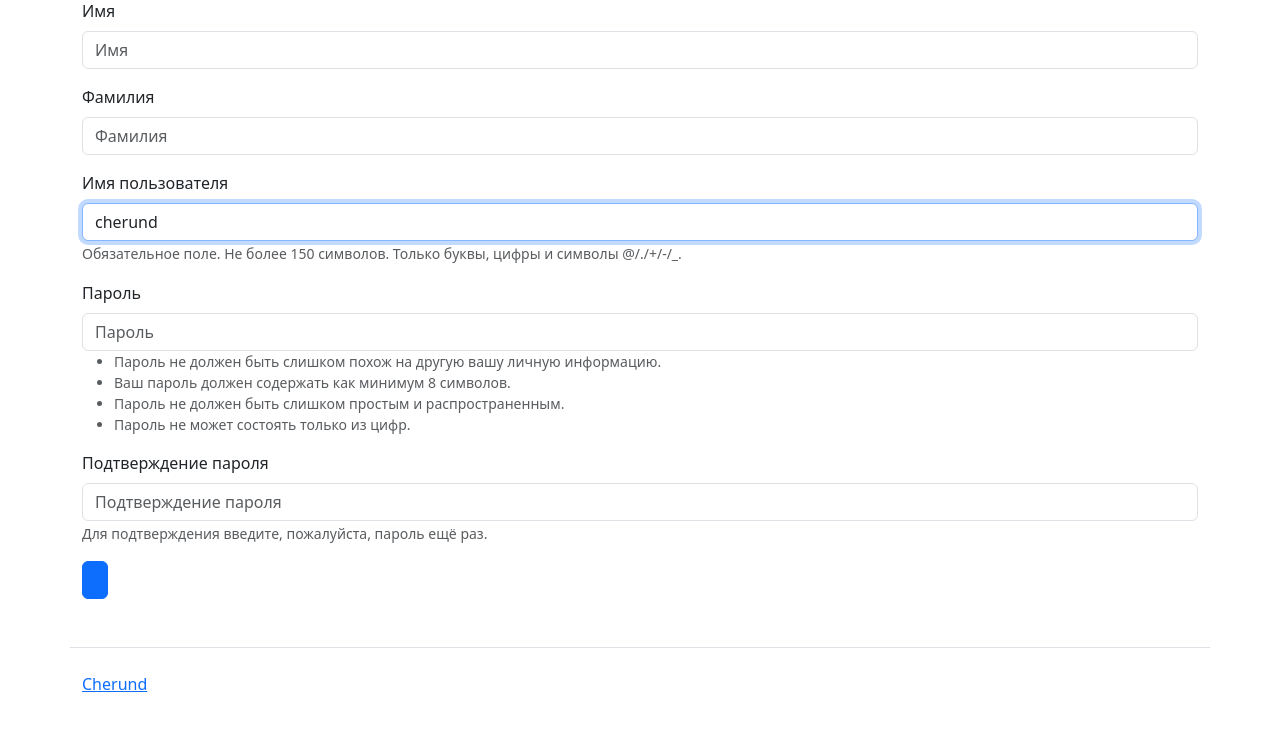
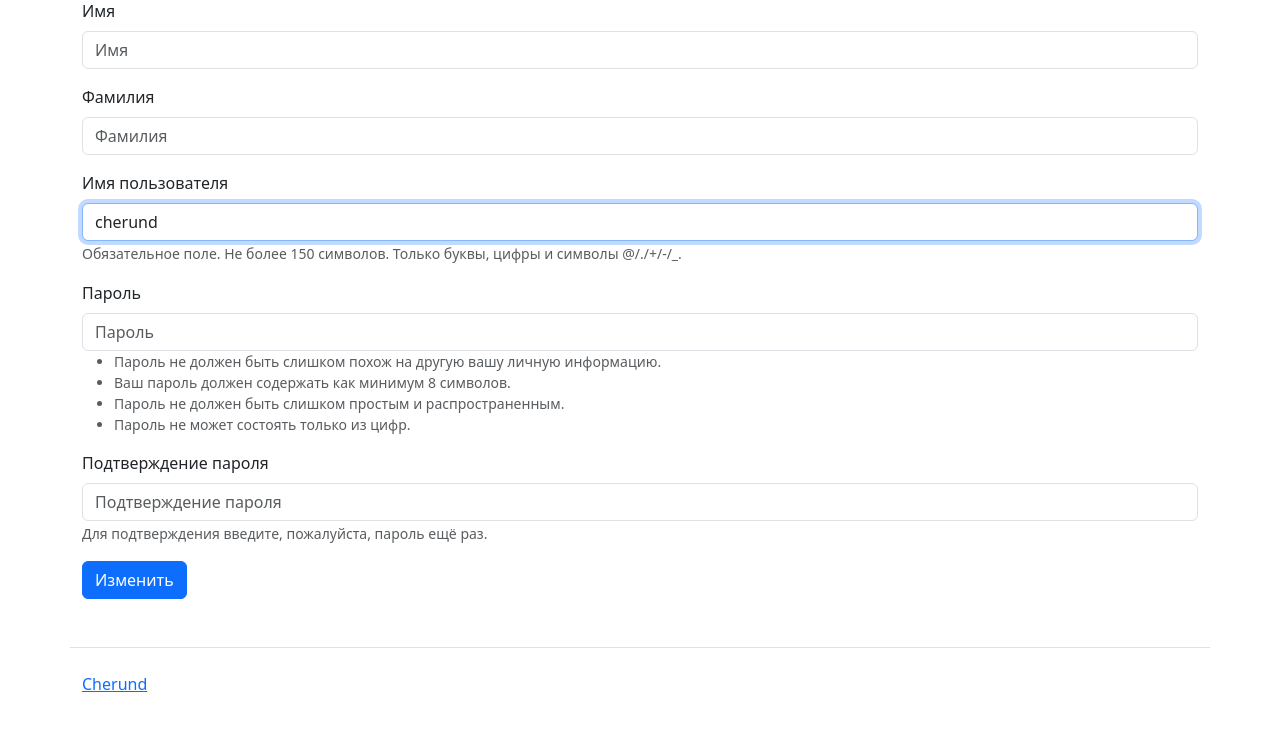
Before and after one commit to Cherund/task-manager, a Django app: page /users/1/update/ in a window 1280 px wide. Shown: the part 153-897 px from the top of the page. Run offline with Django 4.2, Linux system fonts and the light colour scheme; data comes from the database, SQL or seed files in the repository; some libraries are stand-ins or nearby versions.

Commit message:
update button in update.html

```diff
--- a/task_manager/templates/apps/users/update.html
+++ b/task_manager/templates/apps/users/update.html
@@ -6,3 +6,5 @@
 {% block form_action %}
 {% url 'users_update' pk=user.pk %}
 {% endblock %}
+
+{% block button_value %}Изменить{% endblock %}
```
